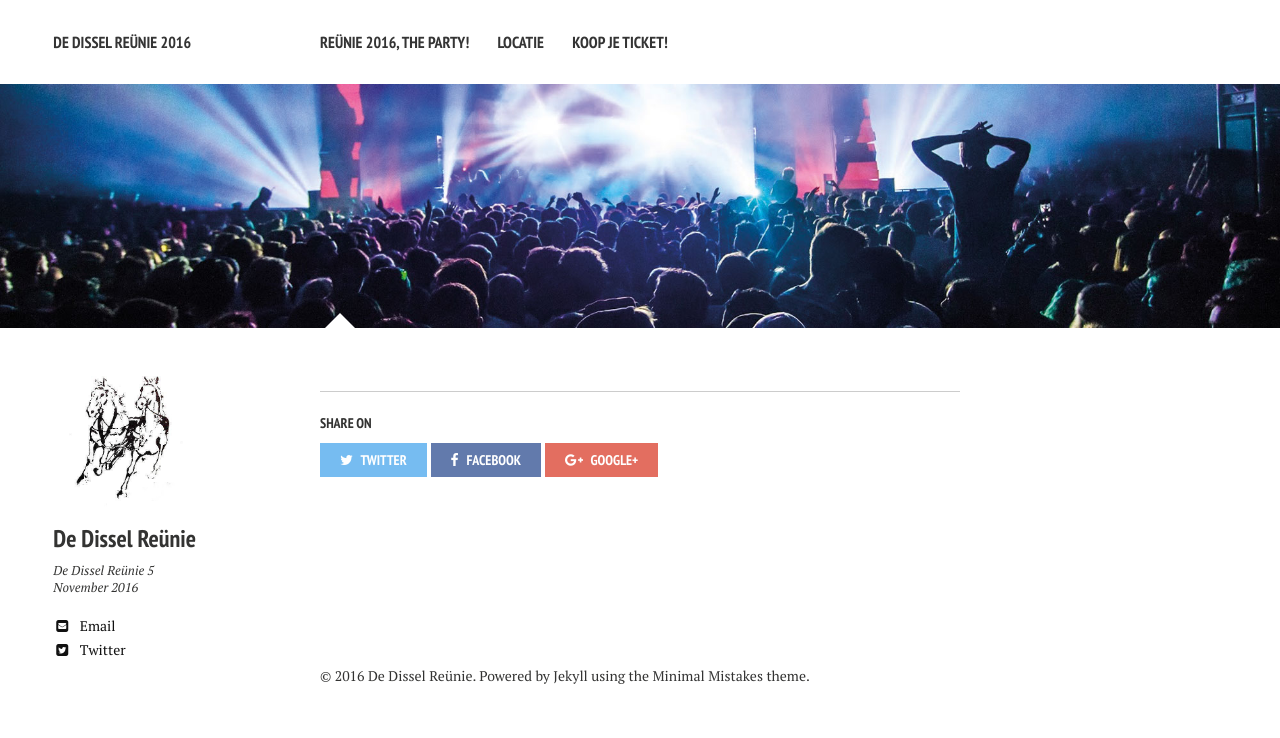
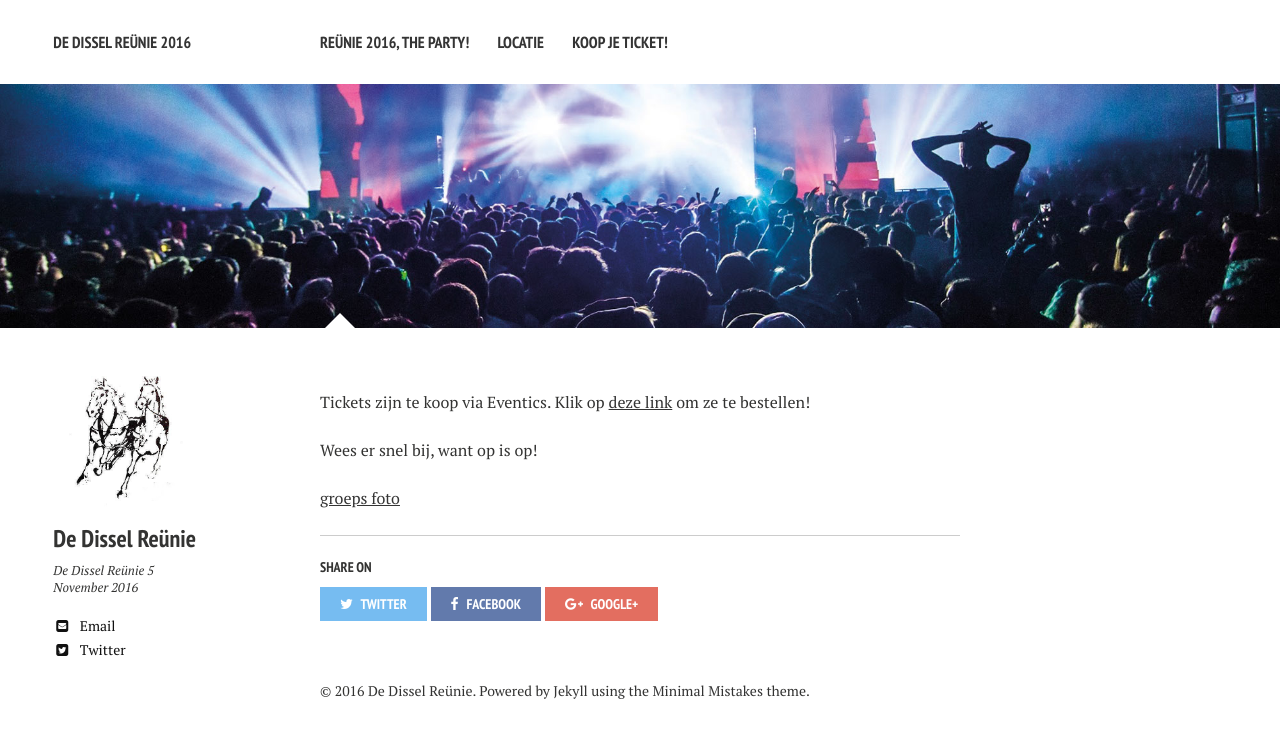
Before and after one commit to securitymonster/securitymonster.github.io, a Jekyll site: the page built from tickets/index.md, in a window 1280 px wide. Shown: the top 738 px of the page. Built offline with Jekyll 4.4.1, drawn with Linux system fonts in a browser that asks for light colours; nearby versions of some CDN libraries.

Commit message:
Script update after bundler exec jekyll build

```diff
--- a/tickets/index.md
+++ b/tickets/index.md
@@ -8,3 +8,10 @@ tags: []
 image:
   feature: event-banner.jpg
 ---
+
+Tickets zijn te koop via Eventics. Klik op [deze link](http://www.eventics.nl/event/reunie-de-dissel) om ze te bestellen!
+
+
+Wees er snel bij, want op is op!
+
+[groeps foto](/images/event-logo.jpg)
```
Also changed, not shown: images/event-logo.png (added).
